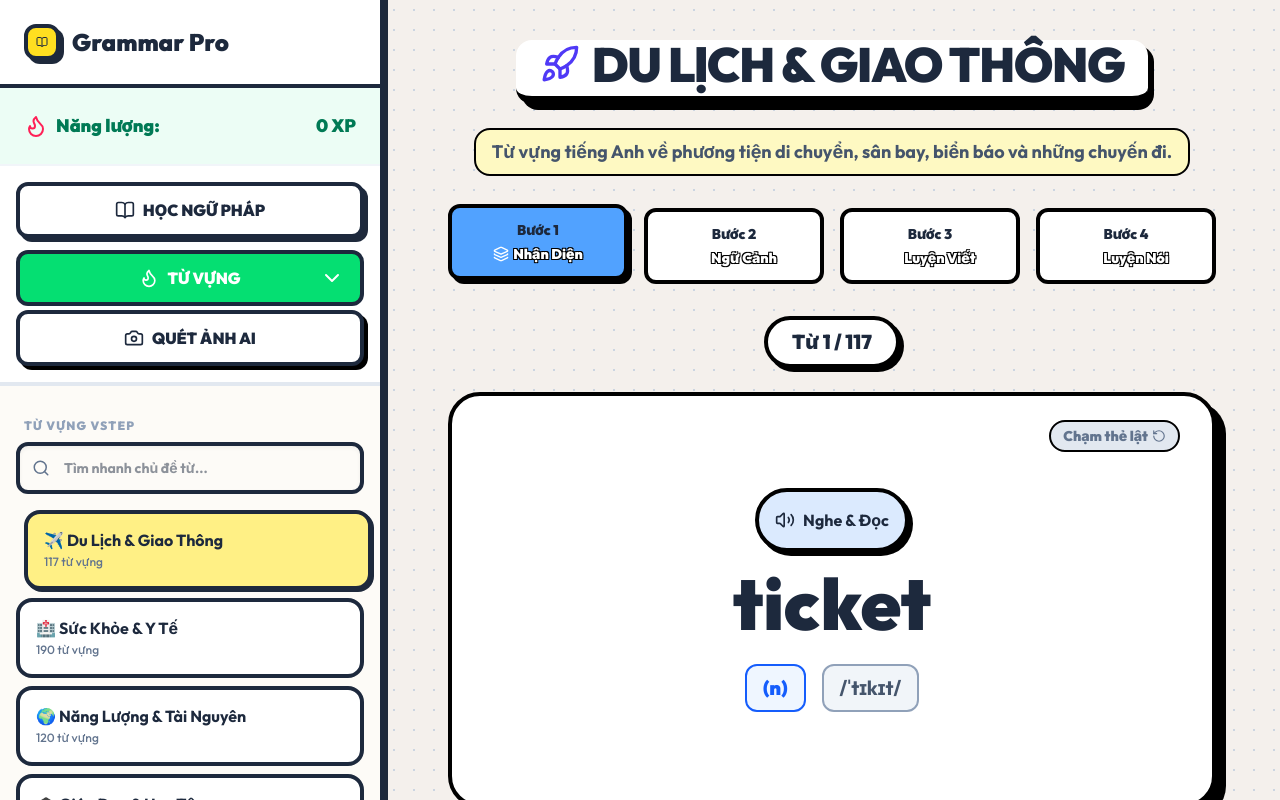
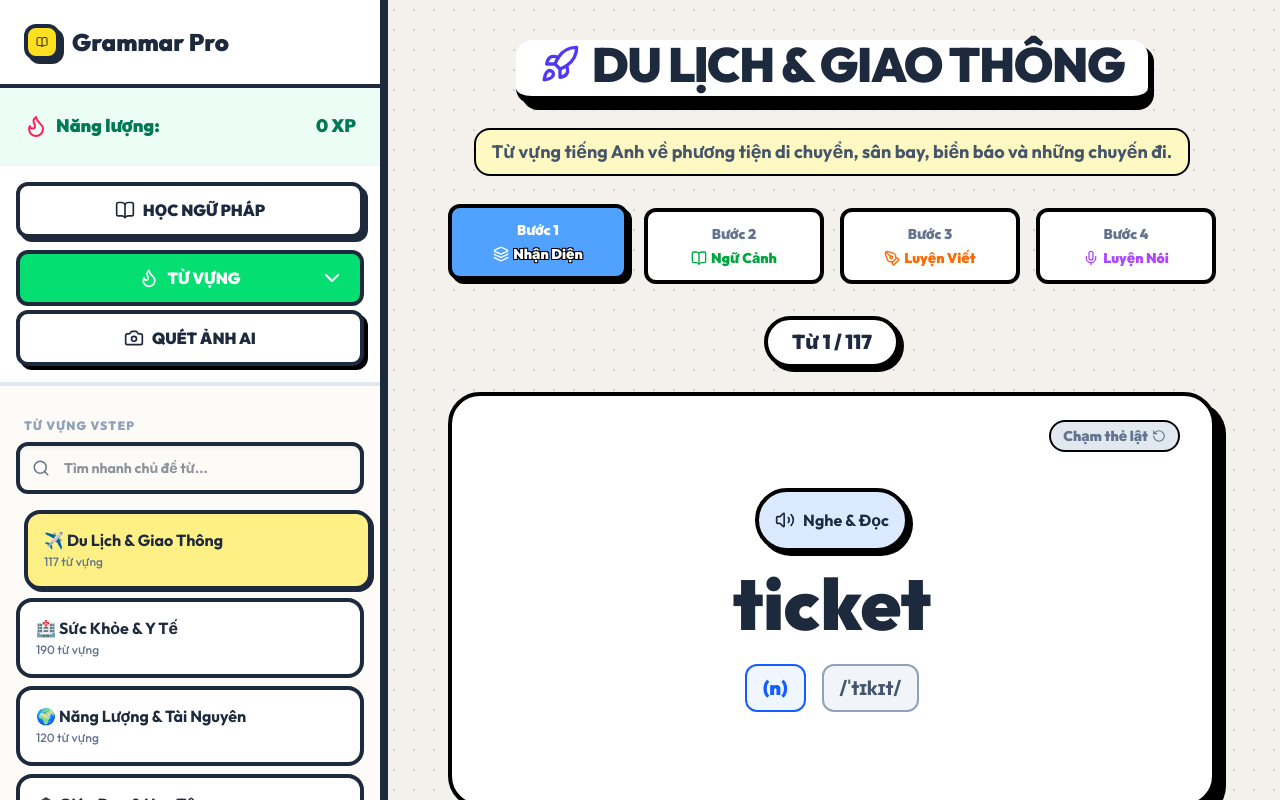
Before and after one commit to 0nguyenlinh123456789-sudo/grammar-app, a React (Vite) app: page / in a window 1280 px wide. Both pictures are taken after a click on the button "TỪ VỰNG". Built offline with nearby package versions, Linux system fonts and the light colour scheme.

Commit message:
fix: resolve icon and text contrast issue on inactive buttons in VSTEP vocab page

```diff
--- a/src/pages/VocabVstepPage.jsx
+++ b/src/pages/VocabVstepPage.jsx
@@ -1,5 +1,5 @@
 // File: src/pages/VocabVstepPage.jsx
-import React, { useState, useEffect } from 'react';
+import { useState, useEffect } from 'react';
 import { Rocket, Layers, BookOpen, PenTool, Mic, Volume2, Globe, ChevronLeft, ChevronRight } from 'lucide-react';
 import StoryWithHighlights from '../components/vocab/StoryWithHighlights';
 import Flashcard from '../components/vocab/Flashcard';
@@ -46,31 +46,63 @@ const VocabVstepPage = ({ activeTopic, playAudio }) => {
       <div className="w-full max-w-3xl flex flex-wrap md:flex-nowrap gap-2 md:gap-4 mb-8">
          <button
            onClick={() => setLearningMode('flashcard')}
-           className={`flex-1 py-3 px-2 border-4 border-black rounded-xl font-black text-xs md:text-sm transition-all flex flex-col items-center justify-center gap-1 ${learningMode === 'flashcard' ? 'bg-blue-400 shadow-[4px_4px_0_0_rgba(0,0,0,1)] translate-y-[-4px]' : 'bg-white hover:bg-blue-100'}`}
+           className={`flex-1 py-3 px-2 border-4 border-black rounded-xl font-black text-xs md:text-sm transition-all flex flex-col items-center justify-center gap-1 ${
+             learningMode === 'flashcard'
+               ? 'bg-blue-400 shadow-[4px_4px_0_0_rgba(0,0,0,1)] translate-y-[-4px] text-white'
+               : 'bg-white hover:bg-blue-50 text-slate-800'
+           }`}
          >
-            <span>Bước 1</span>
-            <span className="text-white text-shadow-black flex items-center gap-1"><Layers size={16}/> Nhận Diện</span>
+            <span className={learningMode === 'flashcard' ? '' : 'text-slate-500'}>Bước 1</span>
+            <span className={`flex items-center gap-1 ${
+              learningMode === 'flashcard' ? 'text-white text-shadow-black' : 'text-blue-500'
+            }`}>
+              <Layers size={16}/> Nhận Diện
+            </span>
          </button>
          <button
            onClick={() => setLearningMode('story')}
-           className={`flex-1 py-3 px-2 border-4 border-black rounded-xl font-black text-xs md:text-sm transition-all flex flex-col items-center justify-center gap-1 ${learningMode === 'story' ? 'bg-green-400 shadow-[4px_4px_0_0_rgba(0,0,0,1)] translate-y-[-4px]' : 'bg-white hover:bg-green-100'}`}
+           className={`flex-1 py-3 px-2 border-4 border-black rounded-xl font-black text-xs md:text-sm transition-all flex flex-col items-center justify-center gap-1 ${
+             learningMode === 'story'
+               ? 'bg-green-400 shadow-[4px_4px_0_0_rgba(0,0,0,1)] translate-y-[-4px] text-white'
+               : 'bg-white hover:bg-green-50 text-slate-800'
+           }`}
          >
-            <span>Bước 2</span>
-            <span className="text-white text-shadow-black flex items-center gap-1"><BookOpen size={16}/> Ngữ Cảnh</span>
+            <span className={learningMode === 'story' ? '' : 'text-slate-500'}>Bước 2</span>
+            <span className={`flex items-center gap-1 ${
+              learningMode === 'story' ? 'text-white text-shadow-black' : 'text-green-600'
+            }`}>
+              <BookOpen size={16}/> Ngữ Cảnh
+            </span>
          </button>
          <button
            onClick={() => setLearningMode('writing')}
-           className={`flex-1 py-3 px-2 border-4 border-black rounded-xl font-black text-xs md:text-sm transition-all flex flex-col items-center justify-center gap-1 ${learningMode === 'writing' ? 'bg-orange-400 shadow-[4px_4px_0_0_rgba(0,0,0,1)] translate-y-[-4px]' : 'bg-white hover:bg-orange-100'}`}
+           className={`flex-1 py-3 px-2 border-4 border-black rounded-xl font-black text-xs md:text-sm transition-all flex flex-col items-center justify-center gap-1 ${
+             learningMode === 'writing'
+               ? 'bg-orange-400 shadow-[4px_4px_0_0_rgba(0,0,0,1)] translate-y-[-4px] text-white'
+               : 'bg-white hover:bg-orange-50 text-slate-800'
+           }`}
          >
-            <span>Bước 3</span>
-            <span className="text-white text-shadow-black flex items-center gap-1"><PenTool size={16}/> Luyện Viết</span>
+            <span className={learningMode === 'writing' ? '' : 'text-slate-500'}>Bước 3</span>
+            <span className={`flex items-center gap-1 ${
+              learningMode === 'writing' ? 'text-white text-shadow-black' : 'text-orange-500'
+            }`}>
+              <PenTool size={16}/> Luyện Viết
+            </span>
          </button>
          <button
            onClick={() => setLearningMode('speaking')}
-           className={`flex-1 py-3 px-2 border-4 border-black rounded-xl font-black text-xs md:text-sm transition-all flex flex-col items-center justify-center gap-1 ${learningMode === 'speaking' ? 'bg-purple-400 shadow-[4px_4px_0_0_rgba(0,0,0,1)] translate-y-[-4px]' : 'bg-white hover:bg-purple-100'}`}
+           className={`flex-1 py-3 px-2 border-4 border-black rounded-xl font-black text-xs md:text-sm transition-all flex flex-col items-center justify-center gap-1 ${
+             learningMode === 'speaking'
+               ? 'bg-purple-400 shadow-[4px_4px_0_0_rgba(0,0,0,1)] translate-y-[-4px] text-white'
+               : 'bg-white hover:bg-purple-50 text-slate-800'
+           }`}
          >
-            <span>Bước 4</span>
-            <span className="text-white text-shadow-black flex items-center gap-1"><Mic size={16}/> Luyện Nói</span>
+            <span className={learningMode === 'speaking' ? '' : 'text-slate-500'}>Bước 4</span>
+            <span className={`flex items-center gap-1 ${
+              learningMode === 'speaking' ? 'text-white text-shadow-black' : 'text-purple-500'
+            }`}>
+              <Mic size={16}/> Luyện Nói
+            </span>
          </button>
       </div>
 
```
